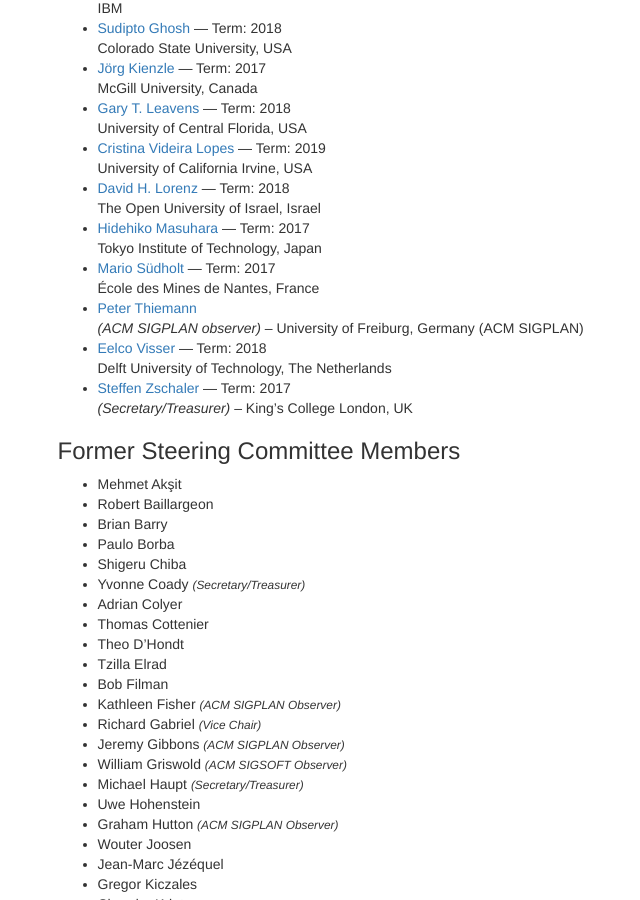
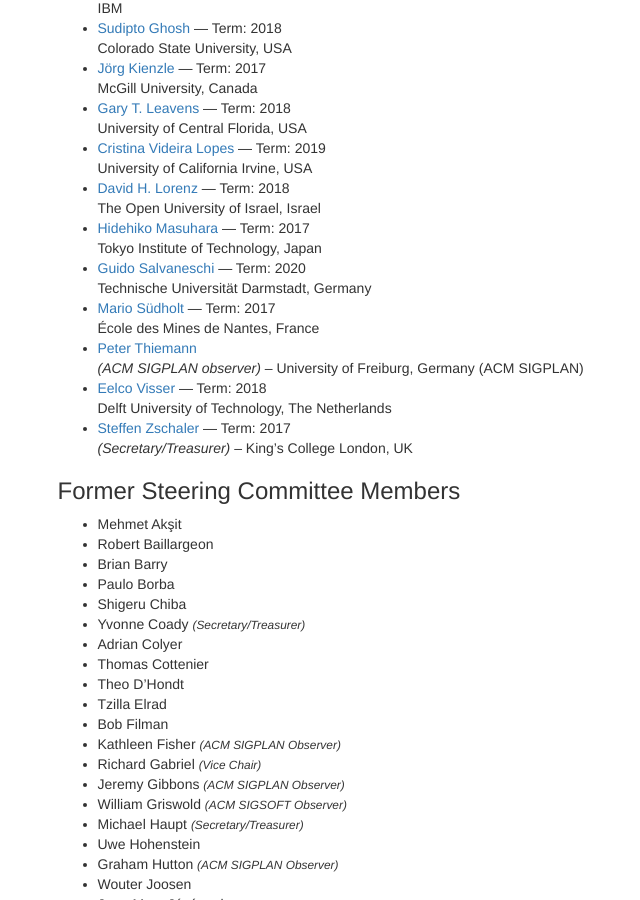
Before and after one commit to programming-conference/programming-conference.github.io, a Jekyll site: the page built from steering/index.markdown, in a window 1280 px wide and 900 px high, scrolled down 622 px. Shown: the whole window, without its empty margins (305-945 px from the left). Built offline with Jekyll 4.4.1, drawn with Linux system fonts in a browser that asks for light colours; nearby versions of some CDN libraries; library files that are not in the unit come from our copies.

Commit message:
minor edits

```diff
--- a/_data/steering.yml
+++ b/_data/steering.yml
@@ -75,6 +75,11 @@
   affiliation: Tokyo Institute of Technology, Japan
   term: 2017
 
+- name: Guido Salvaneschi
+  contact: http://www.stg.tu-darmstadt.de/staff/guido_salvaneschi/index.en.jsp
+  affiliation: Technische Universität Darmstadt, Germany
+  term: 2020
+
 - name: Mario Südholt
   contact: http://www.emn.fr/z-info/sudholt/
   affiliation: École des Mines de Nantes, France
```
